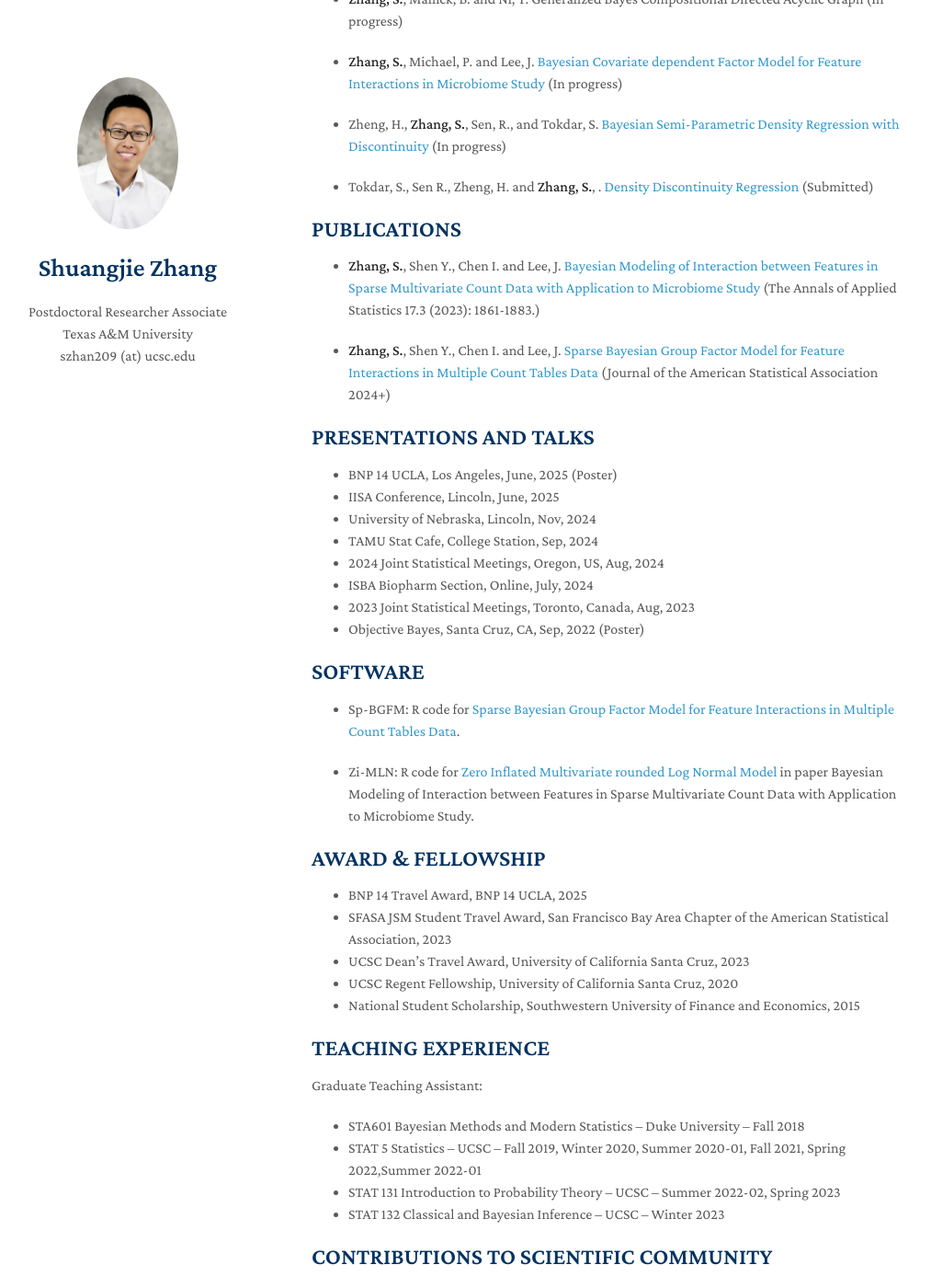
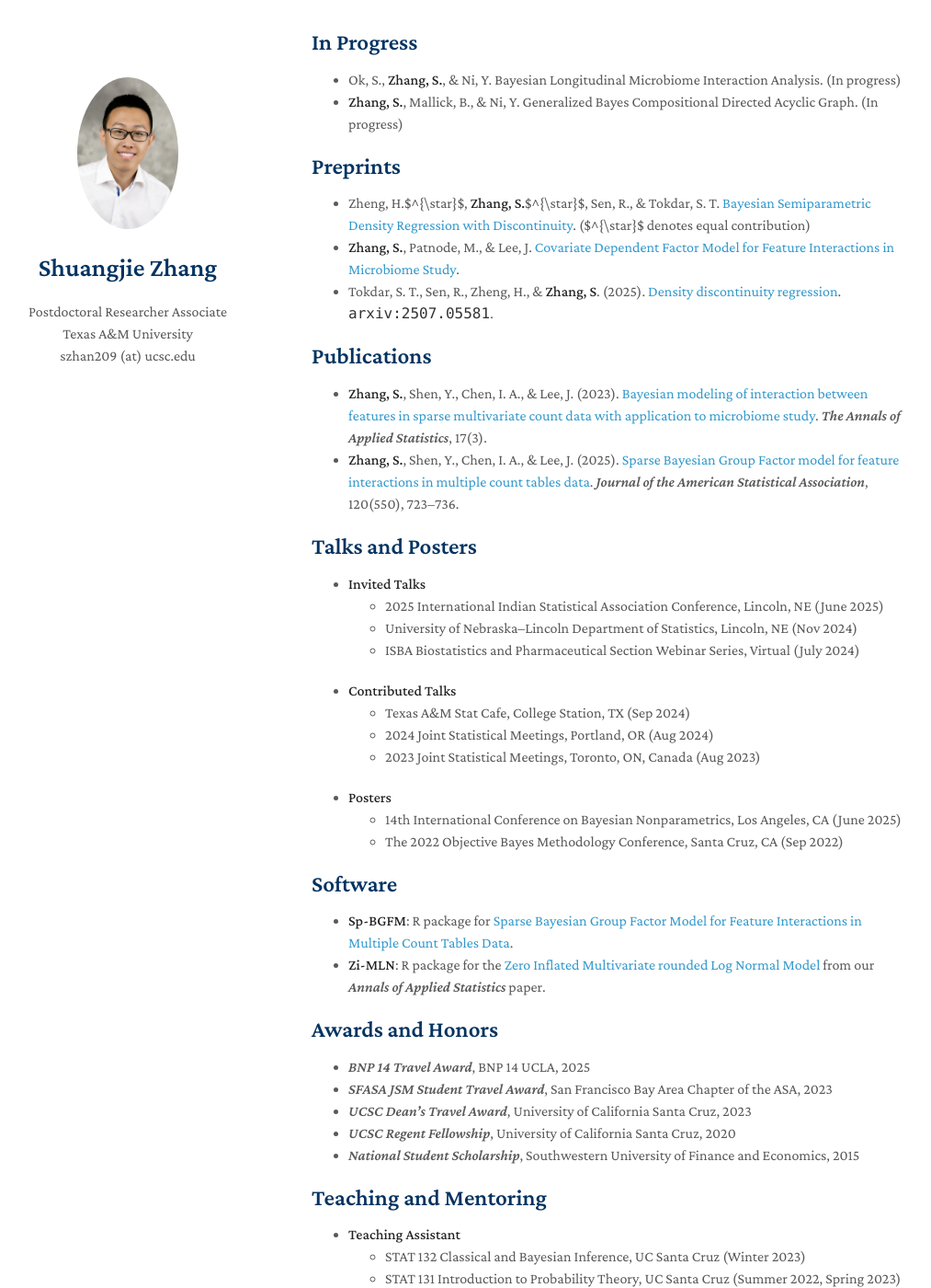
Before and after one commit to shuang-jie/shuang-jie.github.io, a Jekyll site: the page built from index.md, in a window 1280 px wide and 1400 px high, scrolled down 420 px. Shown: the whole window at 92% size, without its empty margins (131-1144 px from the left). Built offline with Jekyll 4.4.1, drawn with Linux system fonts in a browser that asks for light colours; nearby versions of some CDN libraries; a style sheet for code colours, icons or effects is not loaded; some of the changed text lies outside the part shown.

Commit message:
Update index.md

```diff
--- a/index.md
+++ b/index.md
@@ -2,70 +2,71 @@
 layout: homepage
 ---
 
-Welcome! I am currently a postdoctoral researcher associate at [Texas A&M University](https://stat.tamu.edu/) working with [Yang Ni](https://nystat.github.io/yni/) and [Bani K. Mallick](https://sites.google.com/tamu.edu/bani-k-mallick/bio). Before this, I received Ph.D. in Statistics at [University of California Santa Cruz](https://www.ucsc.edu/) in 2024, supervised by [Juhee Lee](https://sites.google.com/ucsc.edu/juheelee/home?authuser=0). Before joining UCSC, I completed my Master degree in Statistical Science at [Duke University](https://stat.duke.edu). I’m currently working on
+Welcome! I am currently a Postdoctoral Fellow in the Department of Statistics and Data Sciences at the [University of Texas at Austin](https://stat.utexas.edu/), working with [Dr. Yang Ni](https://nystat.github.io/yni/).
 
+Previously, I was a postdoctoral research associate at [Texas A&M University](https://stat.tamu.edu/) with Dr. Ni and [Dr. Bani K. Mallick](https://sites.google.com/tamu.edu/bani-k-mallick/bio). I received my Ph.D. in Statistical Science from the [University of California Santa Cruz](https://engineering.ucsc.edu/departments/statistics/) in 2024, advised by [Dr. Juhee Lee](https://sites.google.com/ucsc.edu/juheelee/home). I earned my M.S. in Statistical Science from [Duke University](https://stat.duke.edu/) and my B.S. in Statistics from the [Southwestern University of Finance and Economics](https://stat.swufe.edu.cn/ENGLISH/About.htm).
+
+My research interests include:
 - High-dimensional modeling
 - Causal Discovery
-- Bayesian nonparametric modeling
-- Application to high-throughput sequencing data
-<br>
+- Bayesian nonparametrics
+- Applications to high-throughput sequencing data
+
 <br>
 
-## PREPRINTS
+## In Progress
+* Ok, S., **Zhang, S.**, & Ni, Y. Bayesian Longitudinal Microbiome Interaction Analysis. (In progress)
+* **Zhang, S.**, Mallick, B., & Ni, Y. Generalized Bayes Compositional Directed Acyclic Graph. (In progress)
 
-* Ok, S., **Zhang, S.** and Ni, Y. Bayesian Longitudinal Microbiome Interaction Analysis (In progress)
+## Preprints
+* Zheng, H.$^{\star}$, **Zhang, S.**$^{\star}$, Sen, R., & Tokdar, S. T. [Bayesian Semiparametric Density Regression with Discontinuity](https://shuang-jie.github.io/files/SJ-P4.pdf). ($^{\star}$ denotes equal contribution)
+* **Zhang, S.**, Patnode, M., & Lee, J. [Covariate Dependent Factor Model for Feature Interactions in Microbiome Study](https://shuang-jie.github.io/files/SJ-P3.pdf).
+* Tokdar, S. T., Sen, R., Zheng, H., & **Zhang, S**. (2025). [Density discontinuity regression](https://arxiv.org/abs/2507.05581). `arxiv:2507.05581`.
 
-* **Zhang, S.**, Mallick, B. and Ni, Y. Generalized Bayes Compositional Directed Acyclic Graph (In progress)
+## Publications
+* **Zhang, S.**, Shen, Y., Chen, I. A., & Lee, J. (2023). [Bayesian modeling of interaction between features in sparse multivariate count data with application to microbiome study](https://doi.org/10.1214/22-aoas1690). *The Annals of Applied Statistics*, 17(3).
+* **Zhang, S.**, Shen, Y., Chen, I. A., & Lee, J. (2025). [Sparse Bayesian Group Factor model for feature interactions in multiple count tables data](https://doi.org/10.1080/01621459.2025.2449721). *Journal of the American Statistical Association*, 120(550), 723–736.
 
-* **Zhang, S.**, Michael, P. and Lee, J. [Bayesian Covariate dependent Factor Model for Feature Interactions in Microbiome Study](https://shuang-jie.github.io/files/SJ-P3.pdf) (In progress)
+## Talks and Posters
+* **Invited Talks**
+    * 2025 International Indian Statistical Association Conference, Lincoln, NE (June 2025)
+    * University of Nebraska–Lincoln Department of Statistics, Lincoln, NE (Nov 2024)
+    * ISBA Biostatistics and Pharmaceutical Section Webinar Series, Virtual (July 2024)
+* **Contributed Talks**
+    * Texas A&M Stat Cafe, College Station, TX (Sep 2024)
+    * 2024 Joint Statistical Meetings, Portland, OR (Aug 2024)
+    * 2023 Joint Statistical Meetings, Toronto, ON, Canada (Aug 2023)
+* **Posters**
+    * 14th International Conference on Bayesian Nonparametrics, Los Angeles, CA (June 2025)
+    * The 2022 Objective Bayes Methodology Conference, Santa Cruz, CA (Sep 2022)
 
-* Zheng, H., **Zhang, S.**, Sen, R., and Tokdar, S. [Bayesian Semi-Parametric Density Regression with Discontinuity](https://shuang-jie.github.io/files/SJ-P4.pdf) (In progress)
+## Software
+* **Sp-BGFM**: R package for [Sparse Bayesian Group Factor Model for Feature Interactions in Multiple Count Tables Data](https://github.com/shuang-jie/SP-BGFM).
+* **Zi-MLN**: R package for the [Zero Inflated Multivariate rounded Log Normal Model](https://github.com/shuang-jie/ZI-MLN) from our *Annals of Applied Statistics* paper.
 
-* Tokdar, S., Sen R., Zheng, H. and **Zhang, S.**, . [Density Discontinuity Regression](https://arxiv.org/abs/2507.05581) (Submitted)
+## Awards and Honors
+* *BNP 14 Travel Award*, BNP 14 UCLA, 2025
+* *SFASA JSM Student Travel Award*, San Francisco Bay Area Chapter of the ASA, 2023
+* *UCSC Dean’s Travel Award*, University of California Santa Cruz, 2023
+* *UCSC Regent Fellowship*, University of California Santa Cruz, 2020
+* *National Student Scholarship*, Southwestern University of Finance and Economics, 2015
 
+## Teaching and Mentoring
+* **Teaching Assistant**
+    * STAT 132 Classical and Bayesian Inference, UC Santa Cruz (Winter 2023)
+    * STAT 131 Introduction to Probability Theory, UC Santa Cruz (Summer 2022, Spring 2023)
+    * STAT 5 Statistics, UC Santa Cruz (6 quarters, 2019-2022)
+    * STA 601 Bayesian Methods and Modern Statistics, Duke University (Fall 2018)
+* **Mentoring**
+    * Seoyeon Ok, Ph.D. student in Statistics, Texas A&M University (Fall 2024 - Present)
+        * Co-advised with Dr. Yang Ni on the project *Bayesian Longitudinal Microbiome Interaction Analysis*.
 
-## PUBLICATIONS
-
-* **Zhang, S.**, Shen Y., Chen I. and Lee, J. [Bayesian Modeling of Interaction between Features in Sparse Multivariate Count Data with Application to Microbiome Study](https://projecteuclid.org/journals/annals-of-applied-statistics/volume-17/issue-3/Bayesian-modeling-of-interaction-between-features-in-sparse-multivariate-count/10.1214/22-AOAS1690.full) (The Annals of Applied Statistics 17.3 (2023): 1861-1883.)
-
-* **Zhang, S.**, Shen Y., Chen I. and Lee, J. [Sparse Bayesian Group Factor Model for Feature Interactions in Multiple Count Tables Data](https://www.tandfonline.com/doi/full/10.1080/01621459.2025.2449721?src=exp-la) (Journal of the American Statistical Association 2024+)
-
-## PRESENTATIONS AND TALKS
-* BNP 14 UCLA, Los Angeles, June, 2025 (Poster)
-* IISA Conference, Lincoln, June, 2025
-* University of Nebraska, Lincoln, Nov, 2024
-* TAMU Stat Cafe, College Station, Sep, 2024
-* 2024 Joint Statistical Meetings, Oregon, US, Aug, 2024
-* ISBA Biopharm Section, Online, July, 2024
-* 2023 Joint Statistical Meetings, Toronto, Canada, Aug, 2023
-* Objective Bayes, Santa Cruz, CA, Sep, 2022  (Poster)
-
-## SOFTWARE
-
-* Sp-BGFM: R code for [Sparse Bayesian Group Factor Model for Feature Interactions in Multiple Count Tables Data](https://github.com/Zsj950708/SP-BGFM).
-
-* Zi-MLN:  R code for [Zero Inflated Multivariate rounded Log Normal Model](https://github.com/Zsj950708/ZI-MLN) in paper Bayesian Modeling of Interaction between Features in Sparse Multivariate Count Data with Application to Microbiome Study.
-
-## AWARD & FELLOWSHIP
-
-* BNP 14 Travel Award, BNP 14 UCLA, 2025
-* SFASA JSM Student Travel Award, San Francisco Bay Area Chapter of the American Statistical Association, 2023
-* UCSC Dean’s Travel Award, University of California Santa Cruz, 2023
-* UCSC Regent Fellowship, University of California Santa Cruz, 2020
-* National Student Scholarship, Southwestern University of Finance and Economics, 2015
-
-
-## TEACHING EXPERIENCE
-
-Graduate Teaching Assistant:
-* STA601 Bayesian Methods and Modern Statistics – Duke University – Fall 2018
-* STAT 5 Statistics – UCSC – Fall 2019, Winter 2020, Summer 2020-01, Fall 2021, Spring 2022,Summer 2022-01
-* STAT 131 Introduction to Probability Theory – UCSC – Summer 2022-02, Spring 2023
-* STAT 132 Classical and Bayesian Inference – UCSC – Winter 2023
-
-## CONTRIBUTIONS TO SCIENTIFIC COMMUNITY
-* Invited reviewer for journals: Computational Statistics & Data Analysis, Biostatistics.
-* Professional membership for the International Society for Bayesian Analysis (ISBA) and American Statistical Association (ASA)
+## Academic Service
+* **Session Chair**, Contributed Session, 2025 International Indian Statistical Association (IISA) Conference
+* **Session Chair**, Contributed Session, 2023 Joint Statistical Meetings (JSM)
+* **Certified** through a professional development program titled "Preparing For Inclusive Teaching In STEM"
+* **Member** of the American Statistical Association (ASA) and the International Society for Bayesian Analysis (ISBA)
+* **Reviewer** for *Computational Statistics & Data Analysis*, *Biostatistics*, and *The Annals of Applied Statistics*
 
 ## MISC
 My free time is mostly split among restful swimming, watching tennis (fan of Novak Djokovic), and playing chess. I played chess since I was 6, and obtained level of Candidate Master before 10. I regularly play chess online to have a mind 'spa'. I also like traveling, and some great landscapes are [here](./another-page.html).
```
